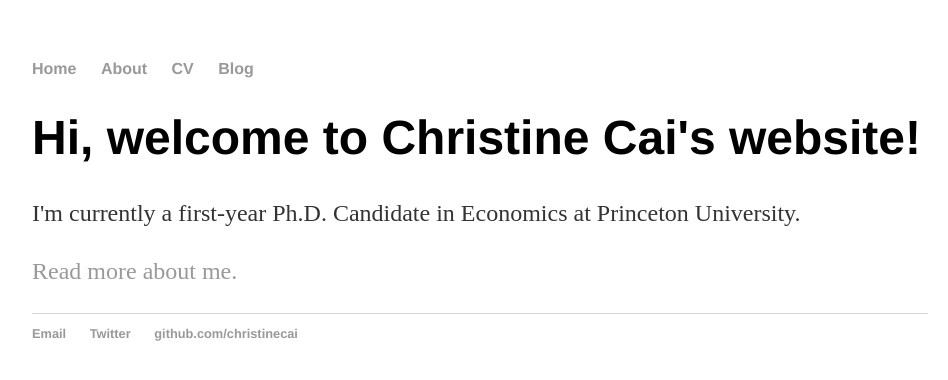
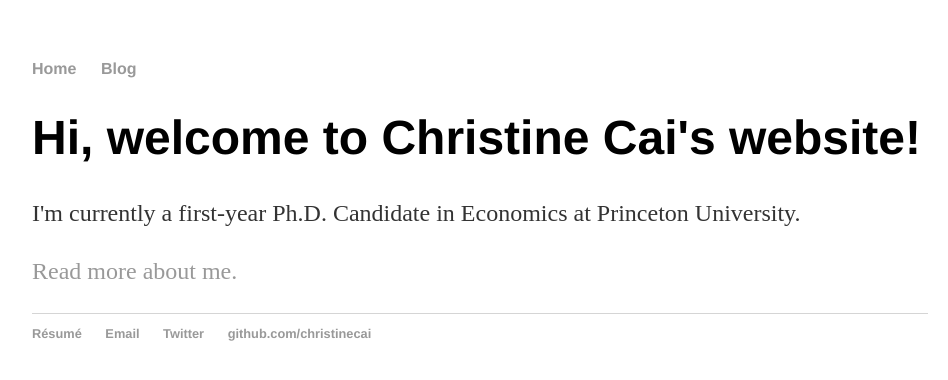
Before and after one commit to christinecai/christinecai.github.io, a Jekyll site: the page built from index.html, in a window 1280 px wide. Shown: the top 380 px of the page, without its empty margins (160-1108 px from the left). Built offline with Jekyll 4.4.1, drawn with Linux system fonts in a browser that asks for light colours.

Commit message:
Update default.html

```diff
--- a/_layouts/default.html
+++ b/_layouts/default.html
@@ -9,8 +9,6 @@
 		<nav>
     		<ul>
         		<li><a href="/">Home</a></li>
-	        	<li><a href="/about">About</a></li>
-        		<li><a href="/cv">CV</a></li>
         		<li><a href="/blog">Blog</a></li>
     		</ul>
 		</nav>
@@ -19,7 +17,8 @@
 		</div><!-- /.container -->
 		<footer>
     		<ul>
-        		<li><a href="mailto:christine.cai@princeton.edu">Email</a></li>
+			<li><a href="https://www.dropbox.com/s/mrxir24ojigm5g4/resume_website.pdf?dl=0">Résumé</a></li>
+			<li><a href="mailto:christine.cai@princeton.edu">Email</a></li>
 			<li><a href="https://twitter.com/Christine_Cai27">Twitter</a></li>
         		<li><a href="https://github.com/christinecai">github.com/christinecai</a></li>
 			</ul>
```
